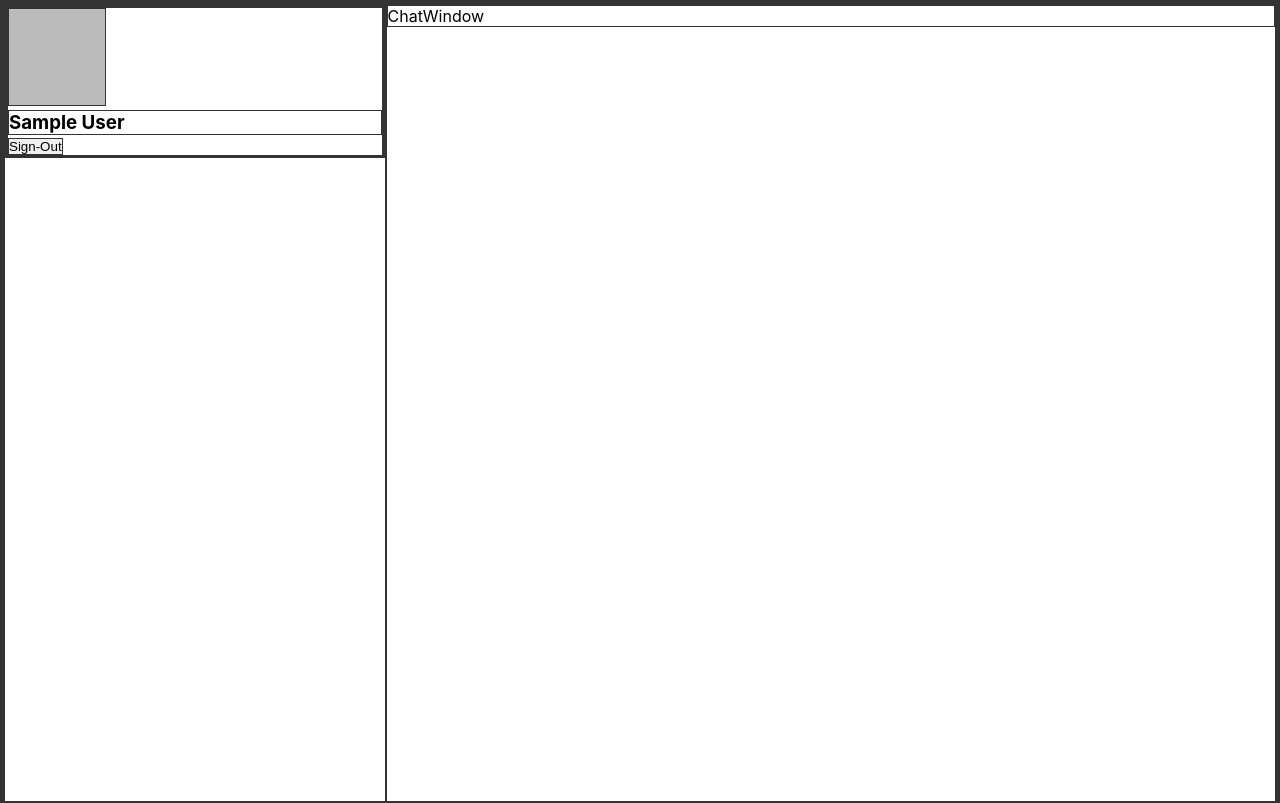
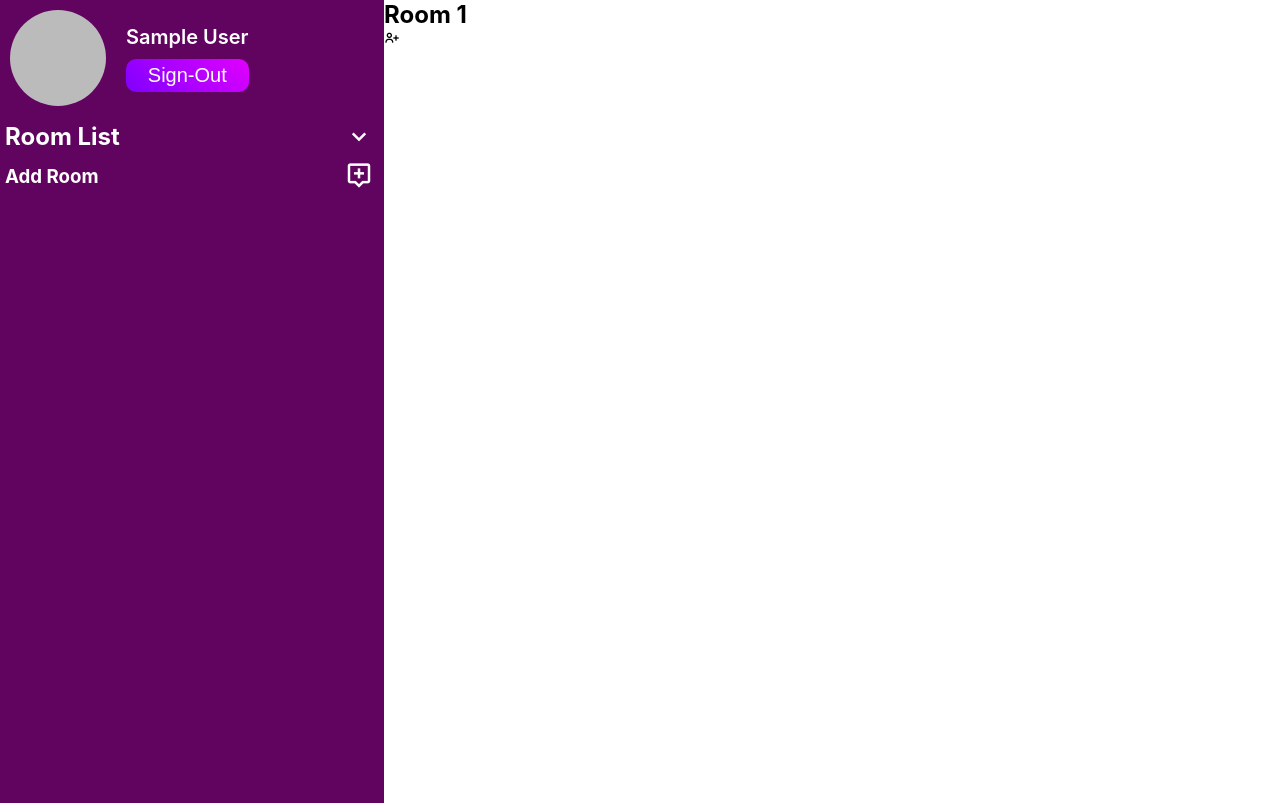
Before and after one commit to TranDongUT/Chat-App, a React (Create React App) app: page /Chatroom in a window 1280 px wide. Shown: the top 803 px of the page. Built offline with nearby package versions, Linux system fonts and the light colour scheme; no server answers; sample sign-in values are in the browser's storage.

Commit message:
sidebar/roomlist

```diff
--- a/public/index.html
+++ b/public/index.html
@@ -10,6 +10,12 @@
       content="Web site created using create-react-app"
     />
     <link rel="apple-touch-icon" href="%PUBLIC_URL%/logo192.png" />
+
+    <!-- Box icon -->
+    <link
+      href="https://unpkg.com/boxicons@2.1.2/css/boxicons.min.css"
+      rel="stylesheet"
+    />
     <!--
       manifest.json provides metadata used when your web app is installed on a
       user's mobile device or desktop. See https://developers.google.com/web/fundamentals/web-app-manifest/
--- a/src/App.css
+++ b/src/App.css
@@ -2,5 +2,5 @@
   margin: 0;
   padding: 0;
   box-sizing: border-box;
-  border: 1px solid #333;
+  /* border: 1px solid #333; */
 }
--- a/src/components/Chatroom/ChatWindow.js
+++ b/src/components/Chatroom/ChatWindow.js
@@ -1,5 +1,15 @@
 import React from "react";
+import style from "./style/chatRoom.module.scss";
 
 export default function ChatWindow() {
-  return <div>ChatWindow</div>;
+  return (
+    <div>
+      <div className={style.header}>
+        <h2>Room 1</h2>
+        <div>
+          <i class="bx bx-user-plus"></i>
+        </div>
+      </div>
+    </div>
+  );
 }
--- /dev/null
+++ b/src/components/Chatroom/Message.js
@@ -0,0 +1,5 @@
+import React from "react";
+
+export default function Message() {
+  return <div>Message</div>;
+}
--- /dev/null
+++ b/src/components/Chatroom/Roomlist.js
@@ -0,0 +1,38 @@
+import React, { useState } from "react";
+import style from "./style/roomList.module.scss";
+
+export default function Roomlist() {
+  const [showList, setShowList] = useState(false);
+
+  return (
+    <div className={style.roomList}>
+      <div className={style.header}>
+        <h2>Room List</h2>
+        {showList ? (
+          <i
+            onClick={() => setShowList(false)}
+            className="bx bx-chevron-left"
+          ></i>
+        ) : (
+          <i
+            onClick={() => setShowList(true)}
+            className="bx bx-chevron-down"
+          ></i>
+        )}
+      </div>
+      <ul className={style.list}>
+        {showList ? (
+          <>
+            <li className={style.room}>Room1</li>
+            <li className={style.room}>Room2</li>
+            <li className={style.room}>Room3</li>
+          </>
+        ) : null}
+      </ul>
+      <div className={style.footer}>
+        <h3>Add Room</h3>
+        <i className="bx bx-message-alt-add"></i>
+      </div>
+    </div>
+  );
+}
--- a/src/components/Chatroom/Sidebar.js
+++ b/src/components/Chatroom/Sidebar.js
@@ -1,11 +1,14 @@
 import React from "react";
+import Roomlist from "./Roomlist";
 import User from "./User";
+import style from "./style/sideBar.module.scss";
 export default function Sidebar() {
   return (
-    <div>
+    <div className={style.sideBar}>
       <div className="header">
         <User />
       </div>
+      <Roomlist />
     </div>
   );
 }
--- a/src/components/Chatroom/User.js
+++ b/src/components/Chatroom/User.js
@@ -2,6 +2,8 @@ import React, { useContext } from "react";
 import { AuthContext } from "../../store/AuthProvider";
 import { auth } from "../../firebase/config";
 import { getUser } from "../../store/actions";
+
+import style from "./style/user.module.scss";
 
 export default function User() {
   const [state, dispatch] = useContext(AuthContext);
@@ -13,10 +15,12 @@ export default function User() {
   };
 
   return (
-    <div>
-      <img className="avata" src={user.photoURL} alt="" />
-      <h3>{user.displayName}</h3>
-      <button onClick={() => logOut()}>Sign-Out</button>
+    <div className={style.user}>
+      <img className={style.user__avata} src={user.photoURL} alt="" />
+      <div>
+        <h3 className={style.user__name}>{user.displayName}</h3>
+        <button onClick={() => logOut()}>Sign-Out</button>
+      </div>
     </div>
   );
 }
--- /dev/null
+++ b/src/components/Chatroom/style/roomList.module.scss
@@ -0,0 +1,50 @@
+.roomList {
+  position: relative;
+
+  .header,
+  .footer {
+    display: flex;
+    justify-content: space-between;
+    align-items: center;
+    padding: 0 5px;
+    i {
+      padding: 5px;
+      font-size: 30px;
+      cursor: pointer;
+    }
+  }
+
+  .footer {
+    &:hover {
+      cursor: pointer;
+      background-color: #aa076b;
+      border-bottom: 0.5px solid #fff;
+    }
+  }
+
+  .list {
+    transition: 0.2s linear;
+    max-height: 500px;
+    overflow-y: scroll;
+    .room {
+      padding: 7px 10px;
+      margin: 10px 0;
+      font-size: 20px;
+      transition: 0.2s linear;
+
+      &:hover {
+        cursor: pointer;
+        background-color: #aa076b;
+        border-bottom: 0.5px solid #fff;
+      }
+    }
+  }
+}
+
+@media only screen and (max-width: 768px) {
+  .roomList {
+    .list {
+      max-height: 250px;
+    }
+  }
+}
--- /dev/null
+++ b/src/components/Chatroom/style/sideBar.module.scss
@@ -0,0 +1,5 @@
+.sideBar {
+  //   position: fixed;
+  //   background-color: #61045f;
+  //   color: #fff;
+}
--- a/src/components/Chatroom/style/style.module.scss
+++ b/src/components/Chatroom/style/style.module.scss
@@ -1,11 +1,24 @@
 .container {
   display: flex;
   width: 100%;
-  height: 100vh;
+  height: 200vh;
   .col3 {
     width: 30%;
+    background-color: #61045f;
+    color: #fff;
   }
   .col7 {
     width: 70%;
   }
 }
+
+@media only screen and (max-width: 768px) {
+  /* For mobile phones: */
+  .container {
+    flex-direction: column;
+    .col3,
+    .col7 {
+      width: 100%;
+    }
+  }
+}
--- /dev/null
+++ b/src/components/Chatroom/style/user.module.scss
@@ -0,0 +1,31 @@
+.user {
+  display: flex;
+  align-items: center;
+  justify-content: start;
+  padding: 10px;
+  .user__avata {
+    border-radius: 50px;
+    margin-right: 20px;
+  }
+  .user__name {
+    font-weight: 600;
+    font-size: 20px;
+  }
+  button {
+    border: 0;
+    outline: 0;
+    padding: 5px;
+    margin-top: 10px;
+    border-radius: 10px;
+    font-size: 20px;
+    width: 100%;
+    color: #fff;
+    background-image: linear-gradient(45deg, #7f00ff, #e100ff);
+    transition: 0.2s linear;
+
+    &:hover {
+      opacity: 0.8;
+      cursor: pointer;
+    }
+  }
+}
```
Also changed, not shown: src/components/Chatroom/style/chatRoom.module.scss (added).
